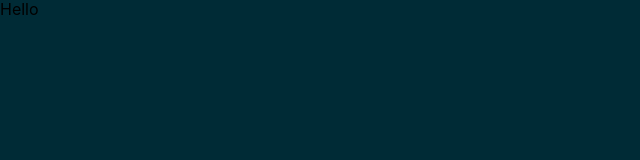
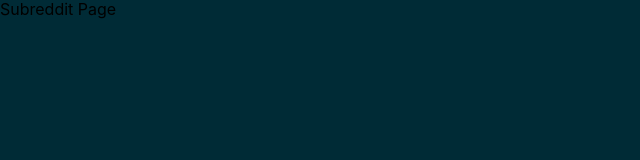
Before and after one commit to jorge92teixeira/reddit-gallery, a React (Create React App) app in the folder client/: page /subreddit/1 in a window 1280 px wide. Shown: the top 160 px of the page, without its empty margins (0-640 px from the left). Built offline with nearby package versions, Linux system fonts and the light colour scheme.

Commit message:
react router setup (closes #10)

```diff
--- a/client/src/App.js
+++ b/client/src/App.js
@@ -1,10 +1,19 @@
 import React from 'react';
+import { BrowserRouter, Route } from 'react-router-dom';
 import { Provider } from 'react-redux';
 import store from './redux/store';
 
+import Landing from './components/Landing';
+import Subreddit from './components/Subreddit';
+import Category from './components/Category';
+
 const App = () => (
   <Provider store={store}>
-    Hello
+    <BrowserRouter>
+      <Route exact path='/' component={Landing} />
+      <Route exact path='/category/:category' component={Category} />
+      <Route exact path='/subreddit/:subreddit' component={Subreddit} />
+    </BrowserRouter>
   </Provider>
 );
 
--- /dev/null
+++ b/client/src/components/Category.js
@@ -0,0 +1,13 @@
+import React from 'react';
+
+class Category extends React.Component {
+  render() {
+    return (
+      <div>
+        Category Page
+      </div>
+    );
+  }
+}
+
+export default Category;
--- /dev/null
+++ b/client/src/components/Landing.js
@@ -0,0 +1,13 @@
+import React from 'react';
+
+class Landing extends React.Component {
+  render() {
+    return (
+      <div>
+        Landing Page
+      </div>
+    );
+  }
+}
+
+export default Landing;
--- /dev/null
+++ b/client/src/components/Subreddit.js
@@ -0,0 +1,13 @@
+import React from 'react';
+
+class Subreddit extends React.Component {
+  render() {
+    return (
+      <div>
+        Subreddit Page
+      </div>
+    );
+  }
+}
+
+export default Subreddit;
```
